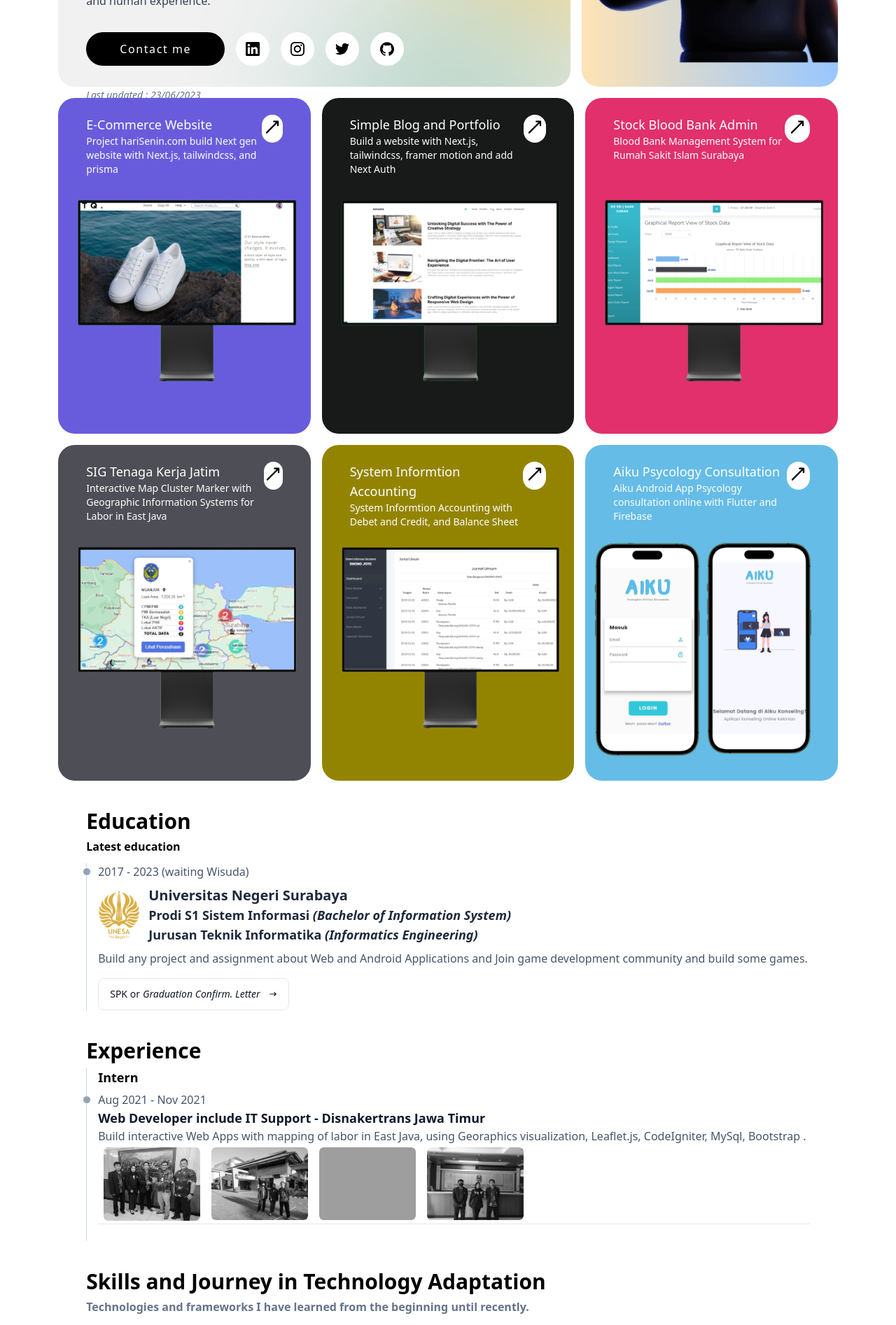
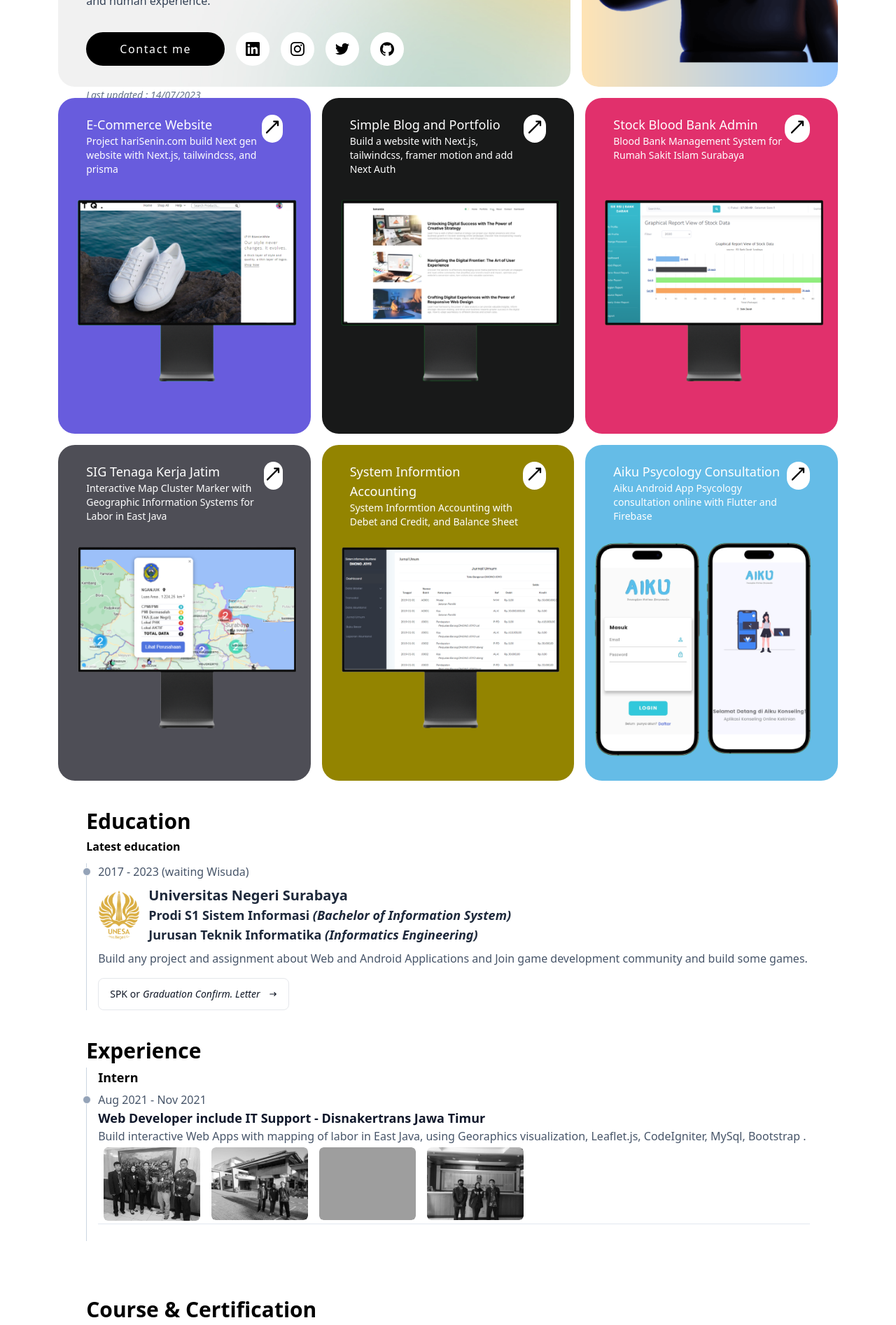
Before and after one commit to fajar2510/next-portfolio-fajar-abdurrohman, a Next.js app: page / in a window 1280 px wide. Shown: the part 460-2354 px from the top of the page at 70% size. Built offline with nearby package versions, Linux system fonts and the light colour scheme; grey boxes are pictures that could not be loaded.

Commit message:
upadate-last-update

```diff
--- a/src/pages/index.tsx
+++ b/src/pages/index.tsx
@@ -12,6 +12,7 @@
 import Education from "@/components/Education";
 import Experience from "@/components/Experience";
 import Skill from "@/components/Skill";
+import Certification from "@/components/Certification";
 
 export default function Home() {
 
@@ -68,7 +69,7 @@
 
               </div>
             </div>
-            <p className="text-sm font-normal text-slate-500 italic">Last updated : 23/06/2023</p>
+            <p className="text-sm font-normal text-slate-500 italic">Last updated : 14/07/2023</p>
         </div>
 
         {/* foto layout */}
@@ -123,6 +124,7 @@
       </section>
       <Education/>
        <Experience/>
+        <Certification/>
       <Skill/>
       <Contact/>
 
```
